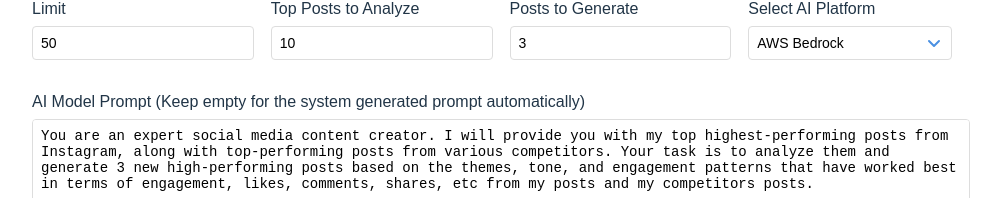
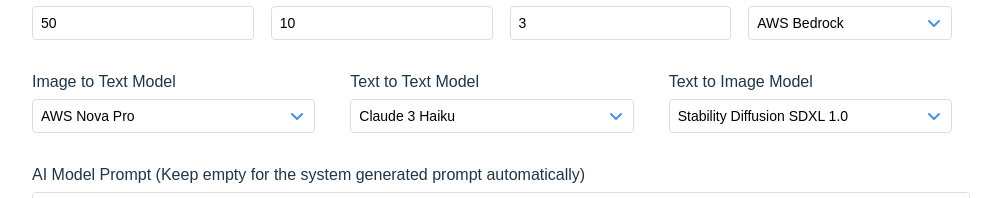
Before and after one commit to KunjManavadariya/ai_content_generator, a React (Vite) app: page / in a window 1280 px wide. Shown: the part 398-596 px from the top of the page, without its empty margins (138-1141 px from the left). Built offline with nearby package versions, Linux system fonts and the light colour scheme; no server answers.

Commit message:
Adding model configurations in form

```diff
--- a/src/App.css
+++ b/src/App.css
@@ -79,14 +79,6 @@ button:hover {
 button:disabled {
   background-color: #cccccc;
   cursor: not-allowed;
-}
-
-.error-message {
-  color: #d9534f;
-  margin: 20px 0;
-  padding: 10px;
-  background-color: #f8d7da;
-  border-radius: 4px;
 }
 
 .form-section {
@@ -563,7 +555,7 @@ pre {
 /* Styling for error message */
 .error-message {
   color: #d9534f;
-  margin: 20px 0;
+  margin: 20px 10px 20px 0;
   padding: 10px;
   background-color: #f8d7da;
   border-radius: 4px;
--- a/src/App.tsx
+++ b/src/App.tsx
@@ -4,10 +4,11 @@ import axios from "axios";
 import "./App.css";
 import { StepProgress } from "./components/StepProgress";
 import { useWebSocketProgress } from "./hooks/useWebSocketProgress";
+import { omitKeys } from "./utils";
 
 const apiUrl = import.meta.env.VITE_API_URL;
 
-interface RequestData {
+export type RequestData = {
   startDate: string;
   endDate: string;
   userLoginIds: string;
@@ -17,12 +18,15 @@ interface RequestData {
   generateHowManyPosts: number;
   aiModelPlatform: string;
   aiPrompt: string;
-}
+  imageToTextModel: string;
+  textToTextModel: string;
+  textToImageModel: string;
+};
 function App() {
   const [formData, setFormData] = useState<RequestData>({
     startDate: "2025-02-17",
     endDate: "2025-03-17",
-    userLoginIds: "1053933",
+    userLoginIds: "1185540",
     competitorIds: "hootsuite",
     limit: 50,
     topHowManyPosts: 10,
@@ -36,6 +40,9 @@ Instructions:
 • If a post includes image, describe it in full detail.
 • For image, specify composition, colors, lighting, subject placement, background details, and any emotions conveyed.
 • Each post must be self-contained, with captions ready for posting.`,
+    imageToTextModel: "amazon.nova-pro-v1:0",
+    textToTextModel: "anthropic.claude-3-haiku-20240307-v1:0",
+    textToImageModel: "stability.stable-diffusion-xl-v1",
   });
   const [rawResponse, setRawResponse] = useState<any>(null);
   const [processedContent, setProcessedContent] = useState<string[]>([]);
@@ -46,6 +53,7 @@ Instructions:
     useState<boolean>(false);
   const [isRawDataVisible, setIsRawDataVisible] = useState<boolean>(false);
   const [jobId, setJobId] = useState<string | null>(null);
+  const [isModelDisabled, setIsModelDisabled] = useState<boolean>(false);
   const { progressMessage, setProgressMessage } = useWebSocketProgress(jobId);
 
   const toggleProcessedContent = () => {
@@ -98,9 +106,25 @@ Instructions:
   };
   const handleNumberChange = (e: ChangeEvent<HTMLInputElement>) => {
     const { name, value } = e.target;
-    setFormData({
-      ...formData,
-      [name]: parseInt(value, 10),
+    const newValue = parseInt(value, 10);
+    const validValue = !isNaN(newValue) && value !== "";
+
+    setFormData((prevData) => {
+      const updatedPrompt = validValue
+        ? prevData.aiPrompt.replace(
+            /(\d+) new high-performing posts/,
+            `${newValue} new high-performing posts`
+          )
+        : prevData.aiPrompt.replace(
+            /(\d+) new high-performing posts/,
+            "0 new high-performing posts"
+          );
+
+      return {
+        ...prevData,
+        [name]: validValue ? newValue : "",
+        aiPrompt: updatedPrompt,
+      };
     });
   };
   const handleUserIdChange = (e: ChangeEvent<HTMLInputElement>) => {
@@ -118,10 +142,22 @@ Instructions:
     }));
   };
   const handleSelectChange = (e: React.ChangeEvent<HTMLSelectElement>) => {
+    const { name, value } = e.target;
     setFormData({
       ...formData,
-      [e.target.name]: e.target.value,
+      [name]: value,
     });
+    if (name === "aiModelPlatform" && value === "openai") {
+      setIsModelDisabled(true);
+      setFormData((prevData) => ({
+        ...prevData,
+        imageToTextModel: "gpt-4o",
+        textToTextModel: "gpt-4o",
+        textToImageModel: "gpt-4o",
+      }));
+    } else {
+      setIsModelDisabled(false);
+    }
   };
 
   const handleSubmit = async (e: FormEvent) => {
@@ -136,14 +172,28 @@ Instructions:
     setProcessedContent([]);
     setRawData([]);
     setProgressMessage(null);
+
+    const modelsToUse = [
+      formData.imageToTextModel,
+      formData.textToTextModel,
+      formData.textToImageModel,
+    ];
+
+    const data = omitKeys(formData, [
+      "imageToTextModel",
+      "textToTextModel",
+      "textToImageModel",
+    ]);
+
     try {
       const data1 = {
-        ...formData,
+        ...data,
         jobId: generatedJobId,
         userLoginIds: formData.userLoginIds
           .split(",")
           .map((id) => Number(id.trim())),
         competitorIds: formData.competitorIds.split(",").map((id) => id.trim()),
+        modelsToUse,
       };
       const response = await axios.post(apiUrl, data1, {
         headers: {
@@ -284,6 +334,76 @@ Instructions:
                   >
                     <option value="bedrock">AWS Bedrock</option>
                     <option value="openai">OpenAI</option>
+                  </select>
+                </div>
+              </div>
+              <div className="form-row">
+                <div className="form-group">
+                  <label htmlFor="imageToTextModel">Image to Text Model</label>
+                  <select
+                    id="imageToTextModel"
+                    name="imageToTextModel"
+                    value={formData.imageToTextModel}
+                    onChange={handleSelectChange}
+                    disabled={isModelDisabled}
+                    required={!isModelDisabled}
+                  >
+                    <option value="amazon.nova-pro-v1:0">AWS Nova Pro</option>
+                    <option value="anthropic.claude-3-5-sonnet-20240620-v1:0">
+                      Claude 3.5 Sonnet V1
+                    </option>
+                    <option value="anthropic.claude-3-haiku-20240307-v1:0">
+                      Claude 3 Haiku
+                    </option>
+                    <option value="anthropic.claude-3-sonnet-20240229-v1:0">
+                      Claude 3 Sonnet V1
+                    </option>
+                    {isModelDisabled && (
+                      <option value="gpt-4o">OpenAI GPT-4o</option>
+                    )}
+                  </select>
+                </div>
+                <div className="form-group">
+                  <label htmlFor="textToTextModel">Text to Text Model</label>
+                  <select
+                    id="textToTextModel"
+                    name="textToTextModel"
+                    value={formData.textToTextModel}
+                    onChange={handleSelectChange}
+                    disabled={isModelDisabled}
+                    required={!isModelDisabled}
+                  >
+                    <option value="anthropic.claude-3-haiku-20240307-v1:0">
+                      Claude 3 Haiku
+                    </option>
+                    <option value="anthropic.claude-3-5-sonnet-20240620-v1:0">
+                      Claude 3.5 Sonnet V1
+                    </option>
+                    <option value="amazon.nova-pro-v1:0">AWS Nova Pro</option>
+                    {isModelDisabled && (
+                      <option value="gpt-4o">OpenAI GPT-4o</option>
+                    )}
+                  </select>
+                </div>
+                <div className="form-group">
+                  <label htmlFor="textToImageModel">Text to Image Model</label>
+                  <select
+                    id="textToImageModel"
+                    name="textToImageModel"
+                    value={formData.textToImageModel}
+                    onChange={handleSelectChange}
+                    disabled={isModelDisabled}
+                    required={!isModelDisabled}
+                  >
+                    <option value="stability.stable-diffusion-xl-v1">
+                      Stability Diffusion SDXL 1.0
+                    </option>
+                    <option value="amazon.titan-image-generator-v2:0">
+                      AWS Titan Image Generator G1 v2
+                    </option>
+                    {isModelDisabled && (
+                      <option value="gpt-4o">OpenAI GPT-4o</option>
+                    )}
                   </select>
                 </div>
               </div>
--- /dev/null
+++ b/src/utils/index.ts
@@ -0,0 +1,7 @@
+/* eslint-disable @typescript-eslint/no-explicit-any */
+
+export const omitKeys = (obj: any, keys: any) => {
+  const newObj = { ...obj };
+  keys.forEach((key: string | number) => delete newObj[key]);
+  return newObj;
+};
```
